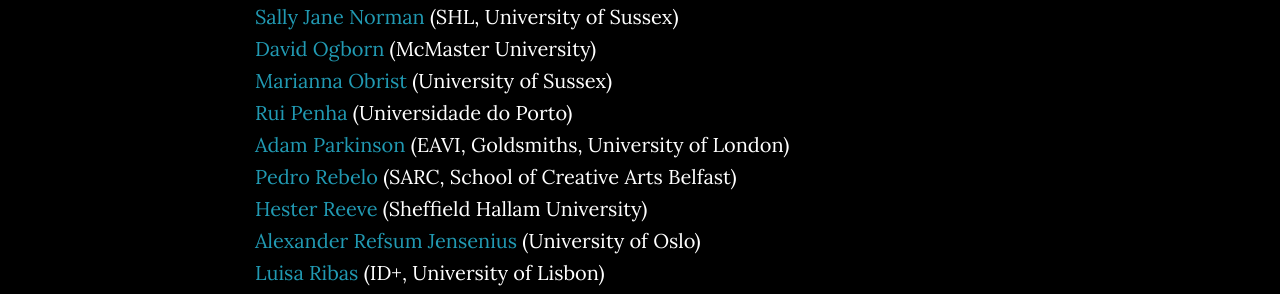
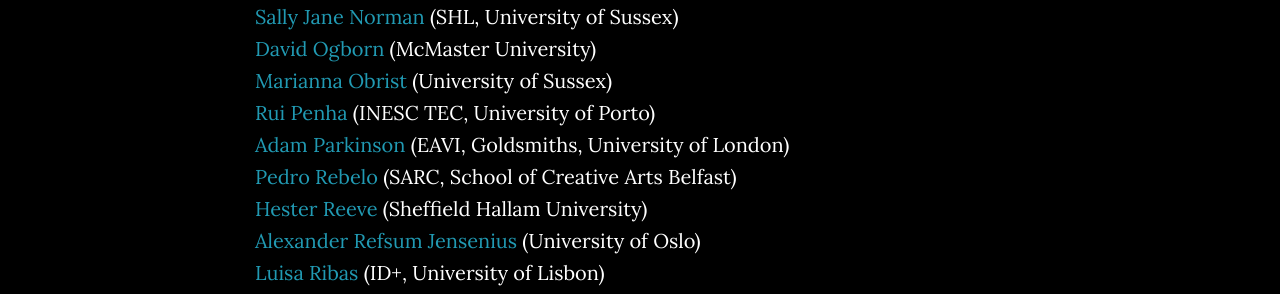
Before and after one commit to thormagnusson/liveinterfaces, a Jekyll site: the page built from index.html, in a window 1280 px wide and 900 px high, scrolled down 7760 px. Shown: the part 160-454 px from the top of the window. Built offline with Jekyll 4.4.1, drawn with Linux system fonts in a browser that asks for light colours.

Commit message:
adding to committee

```diff
--- a/_includes/organisation.html
+++ b/_includes/organisation.html
@@ -136,8 +136,8 @@
             <a href="http://obrist.info/wp/" target="_blank">
             Marianna Obrist</a> (University of Sussex)<br>
 
-            <a href="http://ruipenha.pt/biography/" target="_blank">
-            Rui Penha</a> (Universidade do Porto)<br>
+            <a href="http://ruipenha.pt/" target="_blank">
+            Rui Penha</a> (INESC TEC, University of Porto)<br>
 
             <a href="http://eavi.goldsmithsdigital.com/staff/dr-adam-parkinson/" target="_blank">
             Adam Parkinson</a> (EAVI, Goldsmiths, University of London)<br>
```
